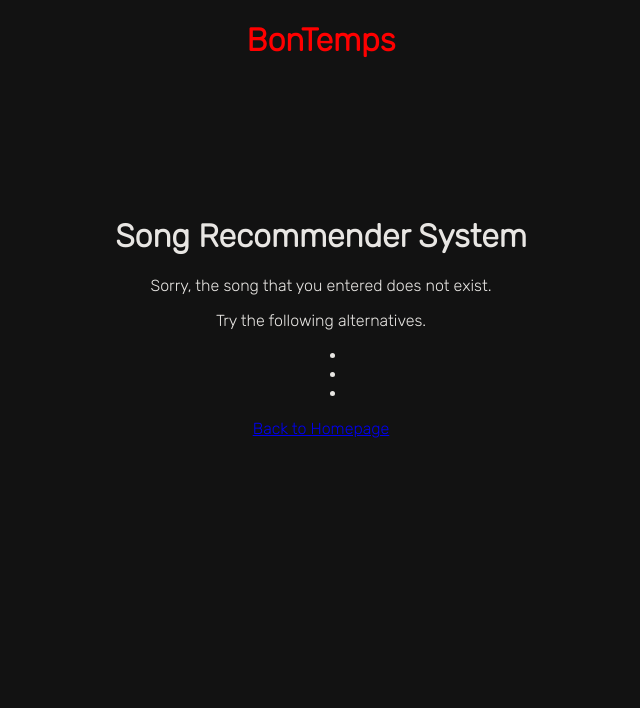
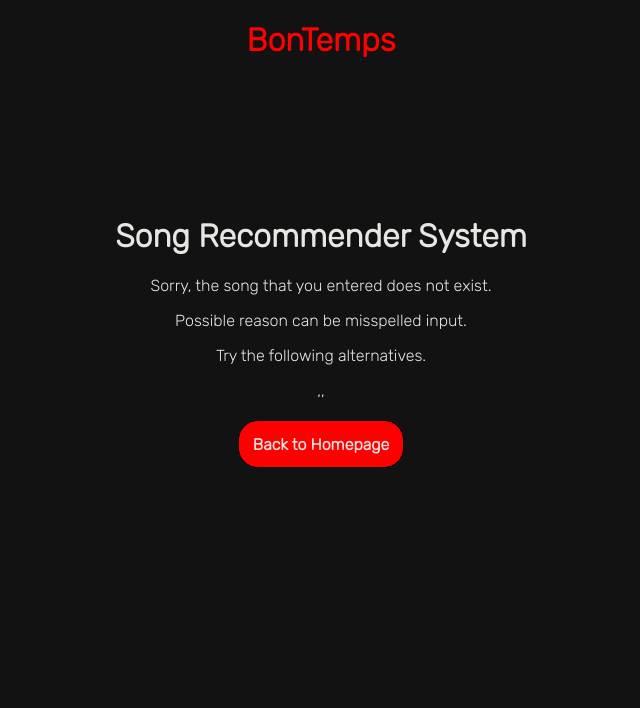
Before and after one commit to prabhdeepsingh3499/movie-rec-prabh, a Flask app: template templates/negative_songs.html in a window 1280 px wide. Shown: the top 708 px of the page, without its empty margins (319-959 px from the left). Run offline with Flask 2, Linux system fonts and the light colour scheme; the template is opened without the code that fills it, so the values that code supplies are empty; parts of the project's set-up code (start-up, migrations or seed data) failed here and were passed over.

Commit message:
Added buttons

```diff
--- a/static/styles/style.css
+++ b/static/styles/style.css
@@ -13,14 +13,14 @@
     text-align: center;
     border: 1px solid grey;
 }
-h1,p{
+h1,p,h2,span{
     color: #E8E6E3;
     text-align: center;
 }
 td,th{
     color: #E8E6E3;
-    font-size: 16.8px;
     text-align: center;
+    padding: 10px;
 }
 table,th,td{
     border: 1px solid white;
@@ -80,3 +80,18 @@
   .toplmt a{
       text-decoration: none;
   }
+  button{
+      background-color: #FF0000;
+      padding: 1em;
+      border-radius: 20px;
+      border: 1px solid black;
+      left: 50%;
+      width: auto;
+      font-weight: bold;
+      margin-top: 20px;
+    }
+button a{
+    font-size: 1.2em;
+      text-decoration: none;
+      color: #E8E6E3;
+}
--- a/templates/homepage.html
+++ b/templates/homepage.html
@@ -1,6 +1,7 @@
 {% extends "base.html" %}
 {% block title %}BonTemps{% endblock %}
 {% block content %}
+<h2>Get Recommendations for your favourite movies and songs right here.</h2>
 <div class="navbar">
     <div class="toplmt"><a href="/movie-recommender" style="color: #E8E6E3;">Movie Recommender</a></div>
     <div class="toplmt"><a href="/song-recommender" style="color: #E8E6E3;">Song Recommender</a></div>
--- a/templates/negative_songs.html
+++ b/templates/negative_songs.html
@@ -3,11 +3,9 @@
 {% block content %}
 <h1>Song Recommender System</h1>
 <p>Sorry, the song that you entered does not exist.</p>
+<p>Possible reason can be misspelled input.</p>
 <p>Try the following alternatives.</p>
-<ul>
-    <li>{{ alternative_songs[0] }}</li>
-    <li>{{ alternative_songs[1] }}</li>
-    <li>{{ alternative_songs[2] }}</li>
-</ul>
-<p><a href="/">Back to Homepage</a></p>
+<span>{{ alternative_songs[0] }},{{ alternative_songs[1] }},{{ alternative_songs[2] }}</span>
+<br>
+<button><a href="/">Back to Homepage</a></button>
 {% endblock %}
--- a/templates/positive.html
+++ b/templates/positive.html
@@ -39,5 +39,6 @@
     </tr>
 
 </table>
-<p><a href="/">Back to Homepage</a></p>
+<br>
+<button><a href="/">Back to Homepage</a></button>
 {% endblock %}
--- a/templates/positive_songs.html
+++ b/templates/positive_songs.html
@@ -39,5 +39,6 @@
     </tr>
 
 </table>
-<p><a href="/">Back to Homepage</a></p>
+<br>
+<button><a href="/">Back to Homepage</a></button>
 {% endblock %}
```
Also changed, not shown: templates/negative.html (+4 -7 lines).
